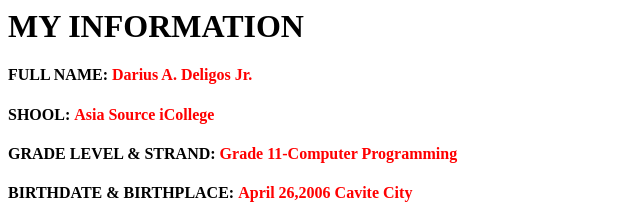
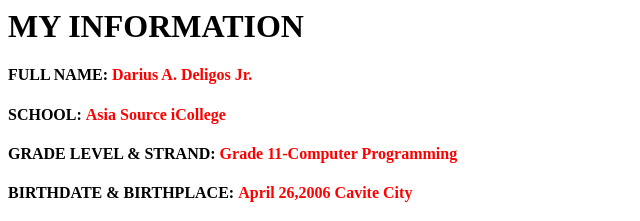
Before and after one commit to DELIGOS/DARIUS-, a plain HTML site: page index.html in a window 1280 px wide. Shown: the top 221 px of the page, 0-640 px from the left. Drawn offline with Linux system fonts and the light colour scheme.

Commit message:
Update index.html

```diff
--- a/index.html
+++ b/index.html
@@ -7,7 +7,7 @@
 man old style"color=#FF0000size=10>
 Darius A. Deligos Jr. </font> <BR>
 
-<h4>SHOOL: </h> <font face="book
+<h4>SCHOOL: </h> <font face="book
 man old style"color=#FF0000size=10>
 Asia Source iCollege </font> <BR>
 
```
